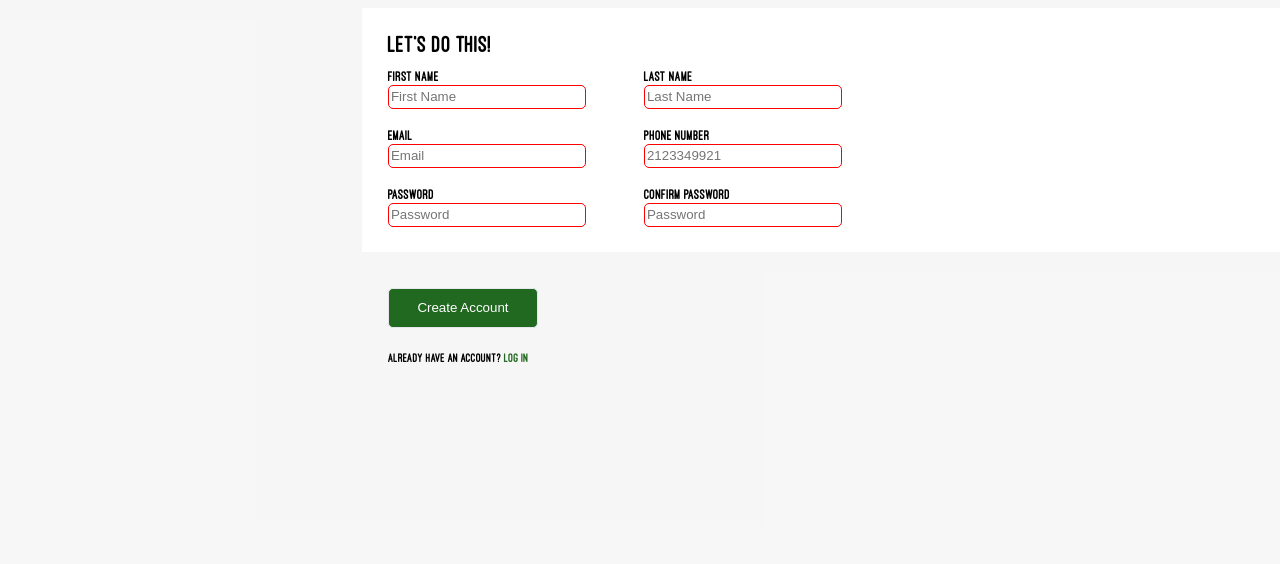
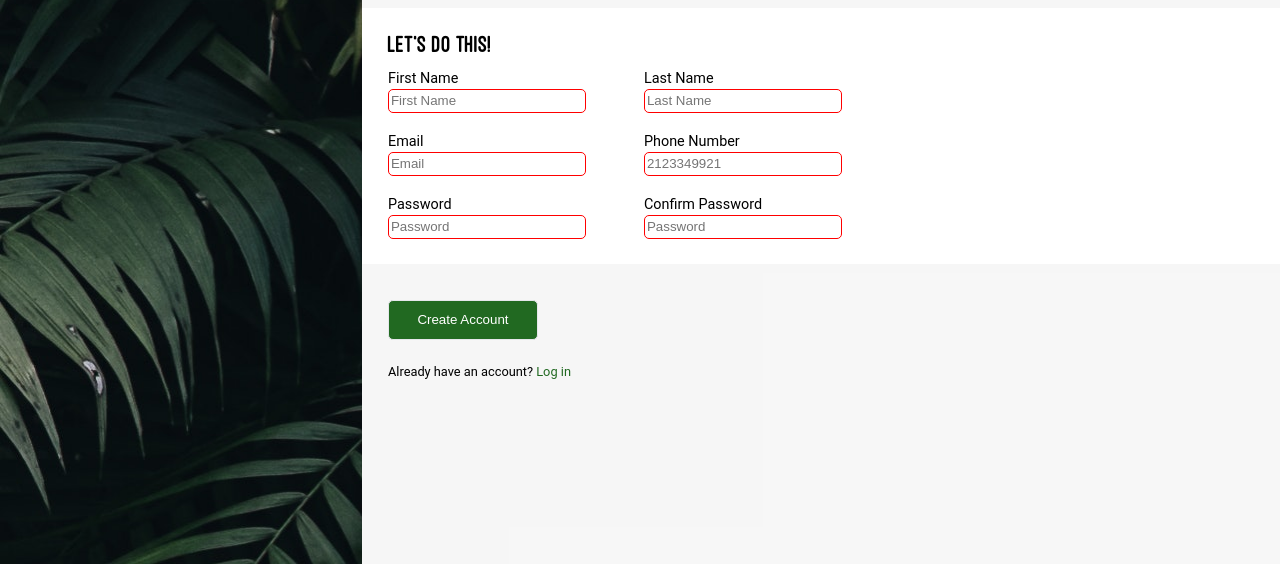
Before and after one commit to crypto-dot/LoginPagePractice, a plain HTML site: page index.html in a window 1280 px wide. Shown: the part 236-800 px from the top of the page. Drawn offline with Linux system fonts and the light colour scheme.

Commit message:
changed fonts

```diff
--- a/style.css
+++ b/style.css
@@ -10,6 +10,7 @@
     font-family: norse;
     src: url("font/Norse-Bold.otf")
 }
+@import url('https://fonts.googleapis.com/css2?family=Roboto&display=swap');
 :root {
     --color-main-background: rgba(247, 247, 247, 0.788);
     --color-submission-background:white;
@@ -64,6 +65,7 @@ fieldset {
     gap:20px;
 }
 label{
+    font-family: "Roboto", sans-serif;
     font-size: .9rem;
 }
 .intro-text{
@@ -105,6 +107,7 @@ input:invalid{
 
 }
 .account-action-section{
+    font-family: "Roboto", sans-serif;
     margin-top: 100px;
     margin-left : min(2vw,30px);
     font-size: .8rem;
@@ -116,7 +119,7 @@ a {
 .left-hand-container {
     width: min(35vw,900px);
     height: 100vh;
-    background-image: url("images/background.jp");
+    background-image: url("images/background.jpg");
     background-repeat: no-repeat;
     background-position: top left;
 }
```
Also changed, not shown: 1 other file.
